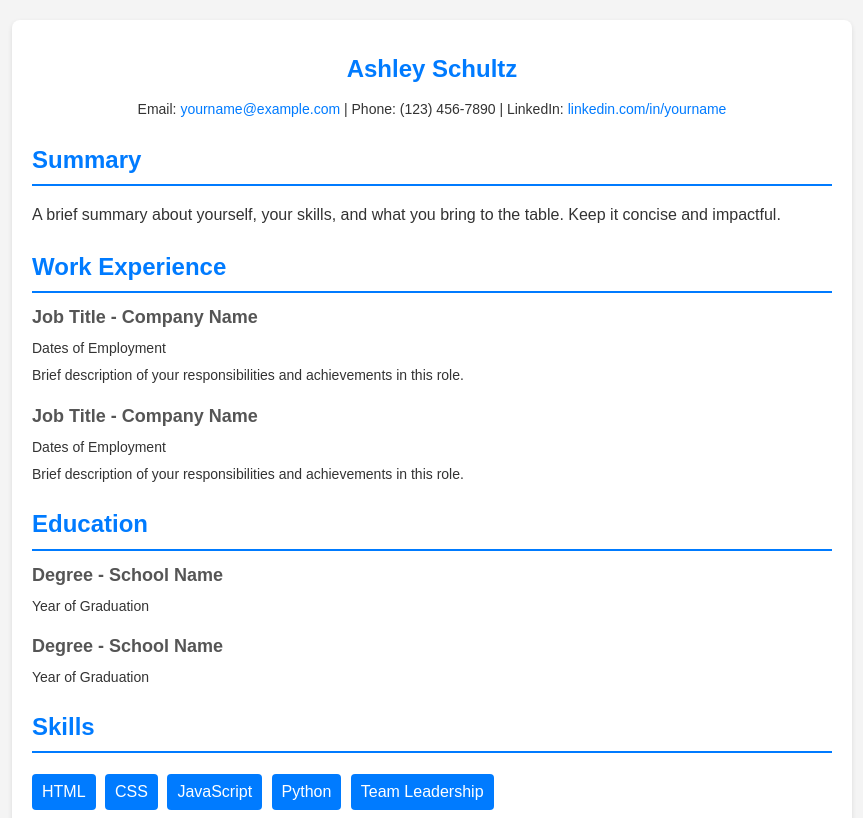
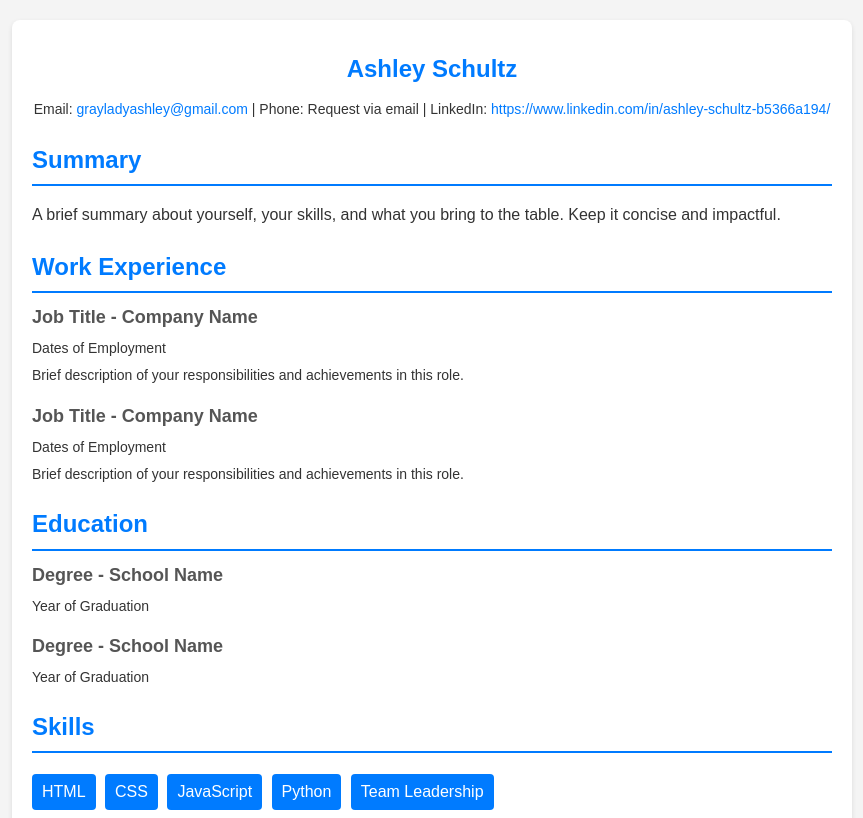
Before and after one commit to Aurakiel/Aurakiel.github.io, a plain HTML site: page index.html in a window 1280 px wide. Shown: the top 818 px of the page, without its empty margins (208-1071 px from the left). Drawn offline with Linux system fonts and the light colour scheme.

Commit message:
Contact Info Updated

```diff
--- a/index.html
+++ b/index.html
@@ -82,10 +82,10 @@
                 <p class="contact">
                     Email:
                     <a href="mailto:yourname@example.com"
-                        >yourname@example.com</a
+                        >grayladyashley@gmail.com</a
                     >
-                    | Phone: (123) 456-7890 | LinkedIn:
-                    <a href="#">linkedin.com/in/yourname</a>
+                    | Phone: Request via email | LinkedIn:
+                    <a href="#">https://www.linkedin.com/in/ashley-schultz-b5366a194/</a>
                 </p>
             </section>
             <section class="section">
```
